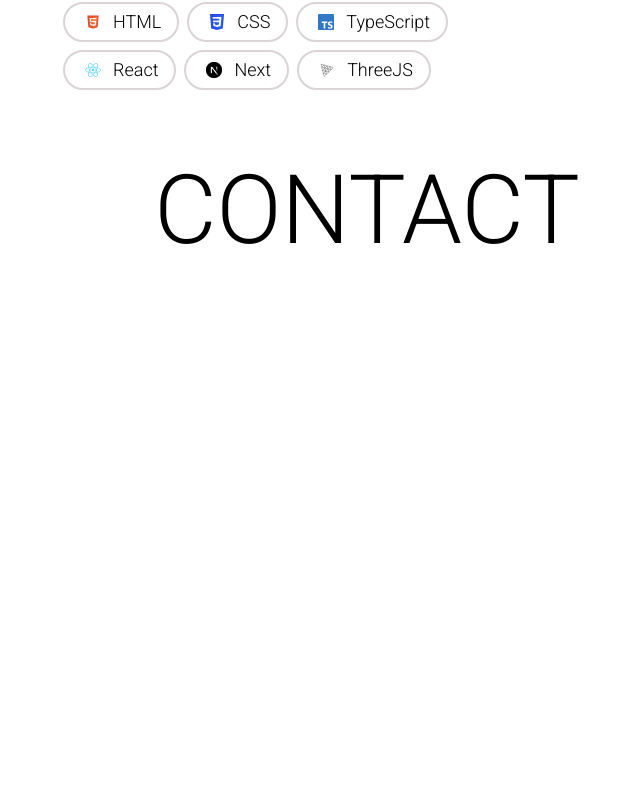
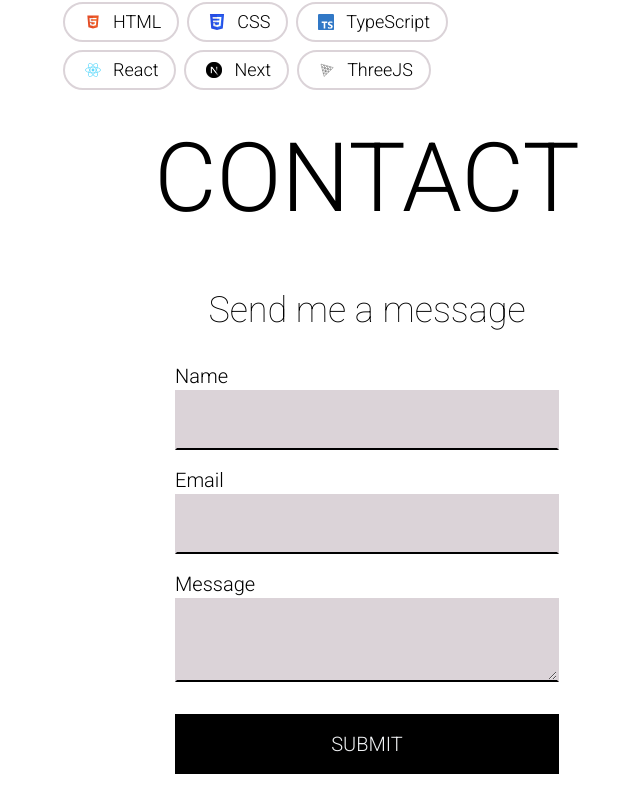
Before and after one commit to kaavehcodes/portfolio, a Next.js app: page / in a window 1280 px wide. Shown: the part 2734-3546 px from the top of the page, without its empty margins (273-913 px from the left). Built offline with nearby package versions, Linux system fonts and the light colour scheme.

Commit message:
Add FormContact component

```diff
--- a/package.json
+++ b/package.json
@@ -14,7 +14,9 @@
     "next": "14.2.4",
     "react": "^18",
     "react-dom": "^18",
-    "tailwind-merge": "^2.4.0"
+    "react-hook-form": "^7.52.1",
+    "tailwind-merge": "^2.4.0",
+    "zod": "^3.23.8"
   },
   "devDependencies": {
     "@types/node": "^20",
--- a/src/app/page.tsx
+++ b/src/app/page.tsx
@@ -8,6 +8,7 @@ import Tableau from "@/components/Tableau";
 import SkillTag from "@/components/SkillTag";
 import Image from "next/image";
 import Link from "next/link";
+import FormContact from "@/components/FormContact";
 
 export default function Home() {
   return (
@@ -87,11 +88,12 @@ export default function Home() {
         </div>
       </section>
       <section className="min-h-screen">
-        <div className="flex flex-row items-center justify-center m-8">
+        <div className="flex flex-row items-center justify-center mb-16">
           <h2 className="text-8xl font-light uppercase">CONTACT</h2>
         </div>
-        <div>
-
+        <div className="flex flex-col items-center">
+          <p className="text-4xl font-thin mb-8">Send me a message</p>
+          <FormContact />
         </div>
       </section>
       <section className="min-h-screen">
--- /dev/null
+++ b/src/components/Button.tsx
@@ -0,0 +1,9 @@
+"use client"
+
+const Button = () => {
+    return (
+        <button className="bg-black text-white p-4">Submit</button>
+    )
+}
+
+export default Button
--- /dev/null
+++ b/src/components/FormContact.tsx
@@ -0,0 +1,39 @@
+"use client"
+
+import { useForm, SubmitHandler } from "react-hook-form"
+import { z } from "zod"
+import Button from "./Button"
+import FormInput from "./FormInput"
+import FormTextArea from "./FormTextArea"
+
+const ContactSchema = z.object({
+    name: z.string().min(2, { message: "Name must be 2 characters long" }).max(50, { message: "Name must be 50 characters long" }),
+    email: z.string().email(),
+    message: z.string().min(3).max(1000)
+})
+
+type Inputs = z.infer<typeof ContactSchema>
+
+const FormContact = () => {
+    const { register, handleSubmit, watch, formState: { errors } } = useForm<Inputs>()
+
+    const onSubmit: SubmitHandler<Inputs> = (data) => console.log(data);
+
+
+    return (
+        <form onSubmit={handleSubmit(onSubmit)} className="w-96 flex flex-col">
+            {/* <div className="flex flex-col items-center justify-center"> */}
+            <label htmlFor="name" className="text-xl font-light">Name</label>
+            <input id="name" {...register("name", { required: true })} className="w-full border-2 border-timberwolf border-b-black bg-timberwolf focus:border-2 focus:bg-white px-2 py-4 mb-4" />
+            <label htmlFor="email" className="text-xl font-light">Email</label>
+            <input id="email" {...register("email", { required: true })} className="w-full border-2 border-timberwolf border-b-black bg-timberwolf focus:border-2 focus:bg-white px-2 py-4 mb-4" />
+            <label htmlFor="shootamessage" className="text-xl font-light">Message</label>
+            <textarea name="message" id="shootamessage" className="w-full border-2 border-timberwolf border-b-black bg-timberwolf focus:border-2 focus:bg-white px-2 py-4 mb-8"></textarea>
+
+            <button type="submit" className="bg-black text-xl font-light text-white py-4">SUBMIT</button>
+            {/* </div> */}
+        </form>
+    )
+}
+
+export default FormContact
--- /dev/null
+++ b/src/components/FormInput.tsx
@@ -0,0 +1,9 @@
+"use client"
+
+const FormInput = () => {
+    return (
+        <input type="text" className="border bg-timberwolf p-4" />
+    )
+}
+
+export default FormInput
--- /dev/null
+++ b/src/components/FormTextArea.tsx
@@ -0,0 +1,9 @@
+"use client"
+
+const FormTextArea = () => {
+    return (
+        <textarea name="" id="" className="border bg-timberwolf p-4"></textarea>
+    )
+}
+
+export default FormTextArea
--- a/src/content/data-skills.ts
+++ b/src/content/data-skills.ts
@@ -13,7 +13,7 @@ export const SKILLS = [
     { id: "skl-012", title: "Figma", type: "design", image: "icon-figma.svg" },
     { id: "skl-013", title: "Photoshop", type: "design", image: "icon-photoshop.svg" },
     { id: "skl-014", title: "Illustrator", type: "design", image: "icon-illustrator.svg" },
-    { id: "skl-015", title: "Rive", type: "design", image: "icon-rive.png" },
+    { id: "skl-015", title: "Rive", type: "design", image: "icon-rive.jpeg" },
     { id: "skl-016", title: "Blender", type: "design", image: "icon-blender.svg" },
     { id: "skl-017", title: "3ds Max", type: "design", image: "icon-3dsmax.png" },
     { id: "skl-018", title: "HTML", type: "develop", image: "icon-html.svg" },
```
Also changed, not shown: 1 other file (tests, documents, lock files or other folders).
